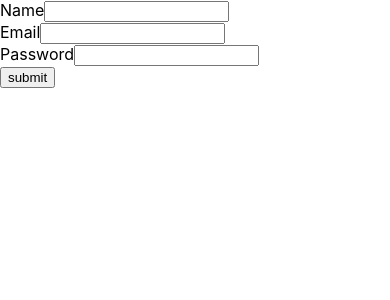
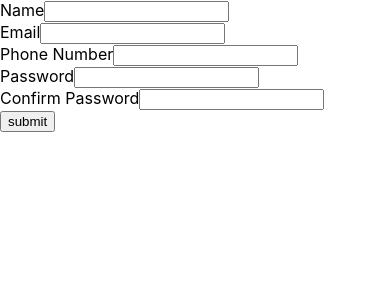
Before and after one commit to ellefamkar/react-sign-up-login-formik, a React (Create React App) app: page / in a window 390 px wide. Shown: the top 300 px of the page. Built offline with nearby package versions, Linux system fonts and the light colour scheme.

Commit message:
feat : add confirm pass and phone number validation

```diff
--- a/src/components/Signup.js
+++ b/src/components/Signup.js
@@ -12,7 +12,8 @@ const initialValues = {
     name: "",
     email: "",
     password: "",
-    // confirmPassword: "",
+    phoneNumber : "",
+    confirmPassword: "",
     // select: "",
     // isChecked: ""
 }
@@ -22,30 +23,21 @@ const onSubmit = (values) =>{
     console.log(values);
 }
 
+
 // 3.
-// const validate = (values) =>{
-//     let errors = {};
+const phoneRegExp = /^((\\+[1-9]{1,4}[ \\-]*)|(\\([0-9]{2,3}\\)[ \\-]*)|([0-9]{2,4})[ \\-]*)*?[0-9]{3,4}?[ \\-]*[0-9]{3,4}?$/;
 
-//     if(!values.name){
-//         errors.name = "Name is required";
-//     }
-
-
-//     if(!values.email){
-//         errors.email = "Email is required";
-//     }
-
-
-//     if(!values.password){
-//         errors.password = "Password is required";
-//     }
-
-//     return errors;
-// }
 const validationSchema = Yup.object({
     name: Yup.string().required("Name is required"),
     email: Yup.string().email("Invalid email address").required("Email is required"),
-    password: Yup.string().required("Password is Required")
+    password: Yup.string().required("Password is required")
+    .min(8, 'Password should have minimum 8 chars.')
+    .matches(/[0-9]/, 'Password requires a number')
+    .matches(/[a-z]/, 'Password requires a lowercase letter')
+    .matches(/[A-Z]/, 'Password requires an uppercase letter')
+    .matches(/[^\w]/, 'Password requires a symbol'),
+    confirmPassword: Yup.string().required("Password Confirm is required").oneOf([Yup.ref('password'), null], 'Passwords do not match'),
+    phoneNumber: Yup.string().required("Phone Number is required").matches(phoneRegExp, 'Invalid Phone Number')
 });
 
 const Signup = () => {
@@ -73,9 +65,19 @@ const Signup = () => {
                     {formik.errors.email && formik.touched.email && <span>{formik.errors.email}</span> }
                 </div>
                 <div>
+                    <label>Phone Number</label>
+                    <input type="text" name="phoneNumber" {...formik.getFieldProps('phoneNumber')} />
+                    {formik.errors.phoneNumber && formik.touched.phoneNumber && <span>{formik.errors.phoneNumber}</span> }
+                </div>
+                <div>
                     <label>Password</label>
                     <input type="password" name="password" {...formik.getFieldProps('password')} />
                     {formik.errors.password && formik.touched.password && <span>{formik.errors.password}</span> }
+                </div>
+                <div>
+                    <label>Confirm Password</label>
+                    <input type="password" name="confirmPassword" {...formik.getFieldProps('confirmPassword')} />
+                    {formik.errors.confirmPassword && formik.touched.confirmPassword && <span>{formik.errors.confirmPassword}</span> }
                 </div>
                 <div>
                     <button type='submit'>
```
